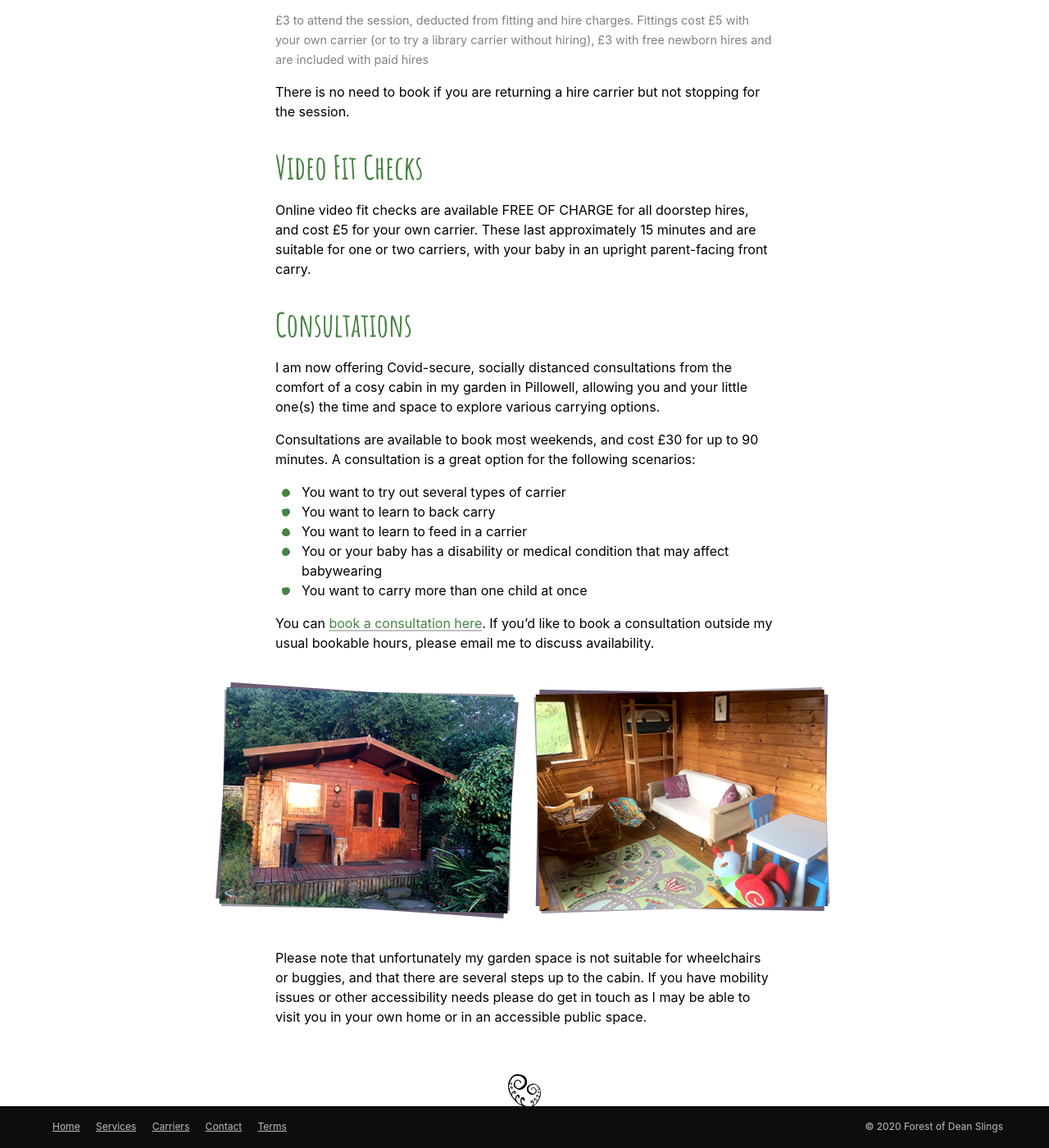
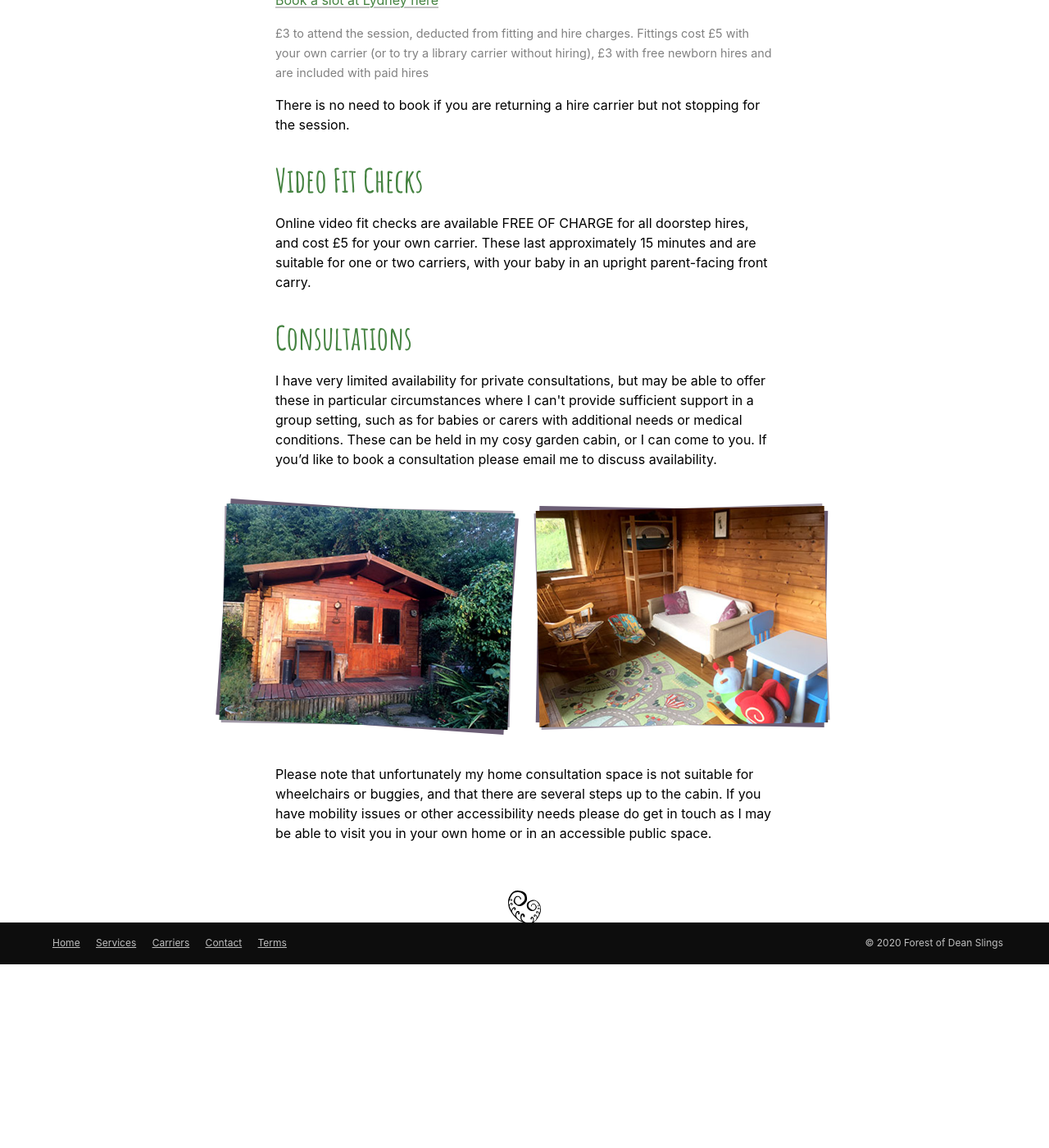
Before and after one commit to jackbrewer/fodslings.co.uk, a Jekyll site: the page built from services.markdown, in a window 1280 px wide and 1400 px high, scrolled down 1927 px. Shown: the whole window at 82% size. Built offline with Jekyll 4.4.1, drawn with Linux system fonts in a browser that asks for light colours; after the commit the page ends 3103 px from its top, so only the background shows below that.

Commit message:
Update services.markdown

```diff
--- a/services.markdown
+++ b/services.markdown
@@ -58,7 +58,7 @@ permalink: /services/
   </ul>
   <p>Booking is recommended to help me know which carriers to bring on the day.</p>
 
-  <a href="https://docs.google.com/forms/d/e/1FAIpQLSc2paKbogzIePGzT1TAxJ_mUskEHonqjtMGepQ3qooCpqv1Og/viewform">Book a slot at Lydney here</a>
+  <p><a href="https://docs.google.com/forms/d/e/1FAIpQLSc2paKbogzIePGzT1TAxJ_mUskEHonqjtMGepQ3qooCpqv1Og/viewform">Book a slot at Lydney here</a></p>
 
   <p><small>£3 to attend the session, deducted from fitting and hire charges. Fittings cost £5 with your own carrier (or to try a library carrier without hiring), £3 with free newborn hires and are included with paid hires</small></p>
 
@@ -70,19 +70,7 @@ permalink: /services/
 
   <h2 id="consultations">Consultations</h2>
 
-  <p>I am now offering Covid-secure, socially distanced consultations from the comfort of a cosy cabin in my garden in Pillowell, allowing you and your little one(s) the time and space to explore various carrying options.</p>
-
-  <p>Consultations are available to book most weekends, and cost £30 for up to 90 minutes. A consultation is a great option for the following scenarios:</p>
-
-  <ul>
-    <li>You want to try out several types of carrier</li>
-    <li>You want to learn to back carry</li>
-    <li>You want to learn to feed in a carrier</li>
-    <li>You or your baby has a disability or medical condition that may affect babywearing</li>
-    <li>You want to carry more than one child at once</li>
-  </ul>
-
-  <p>You can <a href="https://app.acuityscheduling.com/schedule.php?owner=20371459&appointmentType=29510728">book a consultation here</a>. If you’d like to book a consultation outside my usual bookable hours, please email me to discuss availability.</p>
+  <p>I have very limited availability for private consultations, but may be able to offer these in particular circumstances where I can't provide sufficient support in a group setting, such as for babies or carers with additional needs or medical conditions. These can be held in my cosy garden cabin, or I can come to you. If you’d like to book a consultation please email me to discuss availability.</p>
 
   <div class="image-double">
     <div class="image-wrap">
@@ -93,6 +81,6 @@ permalink: /services/
     </div>
   </div>
 
-  <p>Please note that unfortunately my garden space is not suitable for wheelchairs or buggies, and that there are several steps up to the cabin. If you have mobility issues or other accessibility needs please do get in touch as I may be able to visit you in your own home or in an accessible public space.</p>
+  <p>Please note that unfortunately my home consultation space is not suitable for wheelchairs or buggies, and that there are several steps up to the cabin. If you have mobility issues or other accessibility needs please do get in touch as I may be able to visit you in your own home or in an accessible public space.</p>
 
 </div>
```
